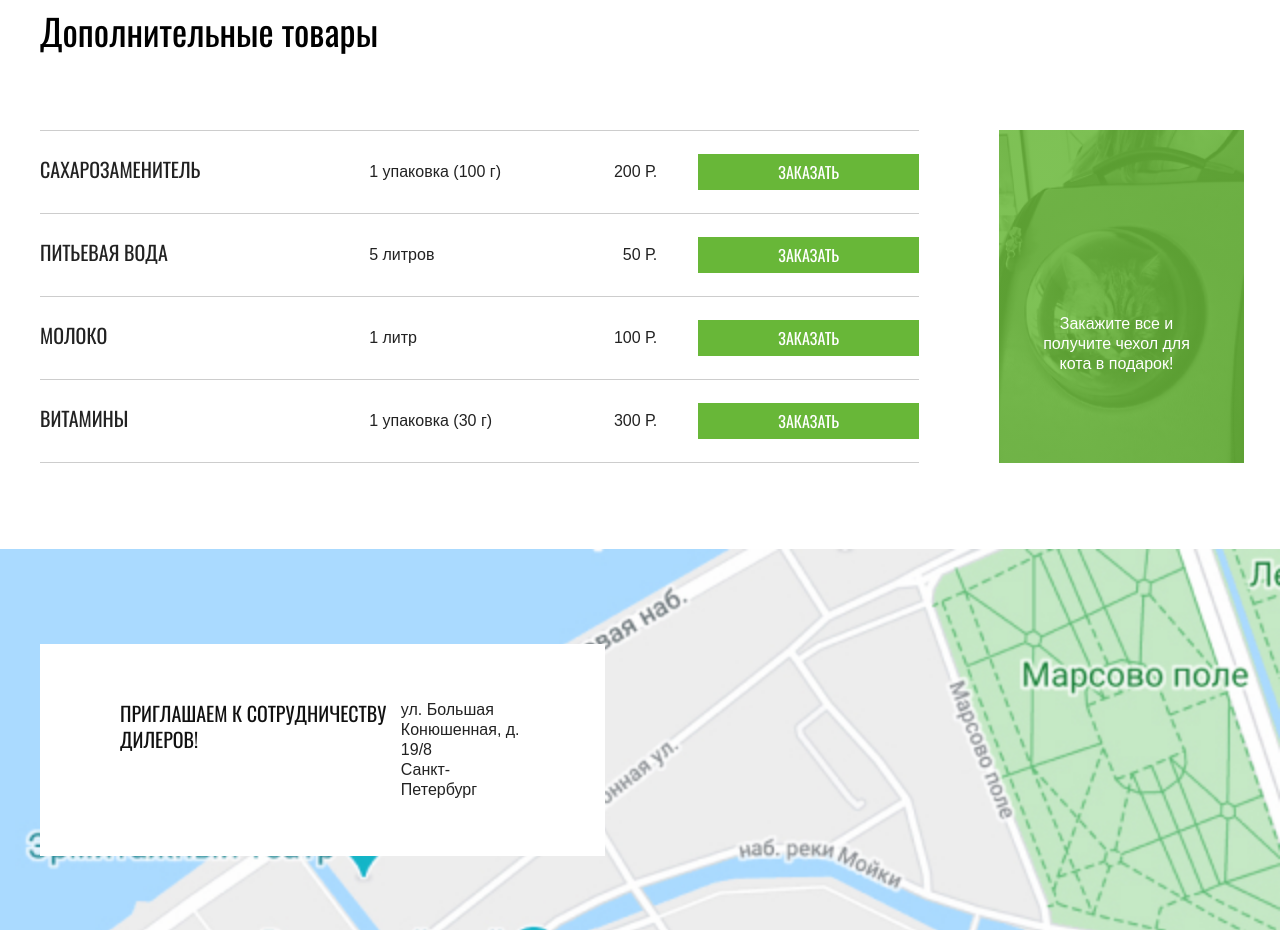
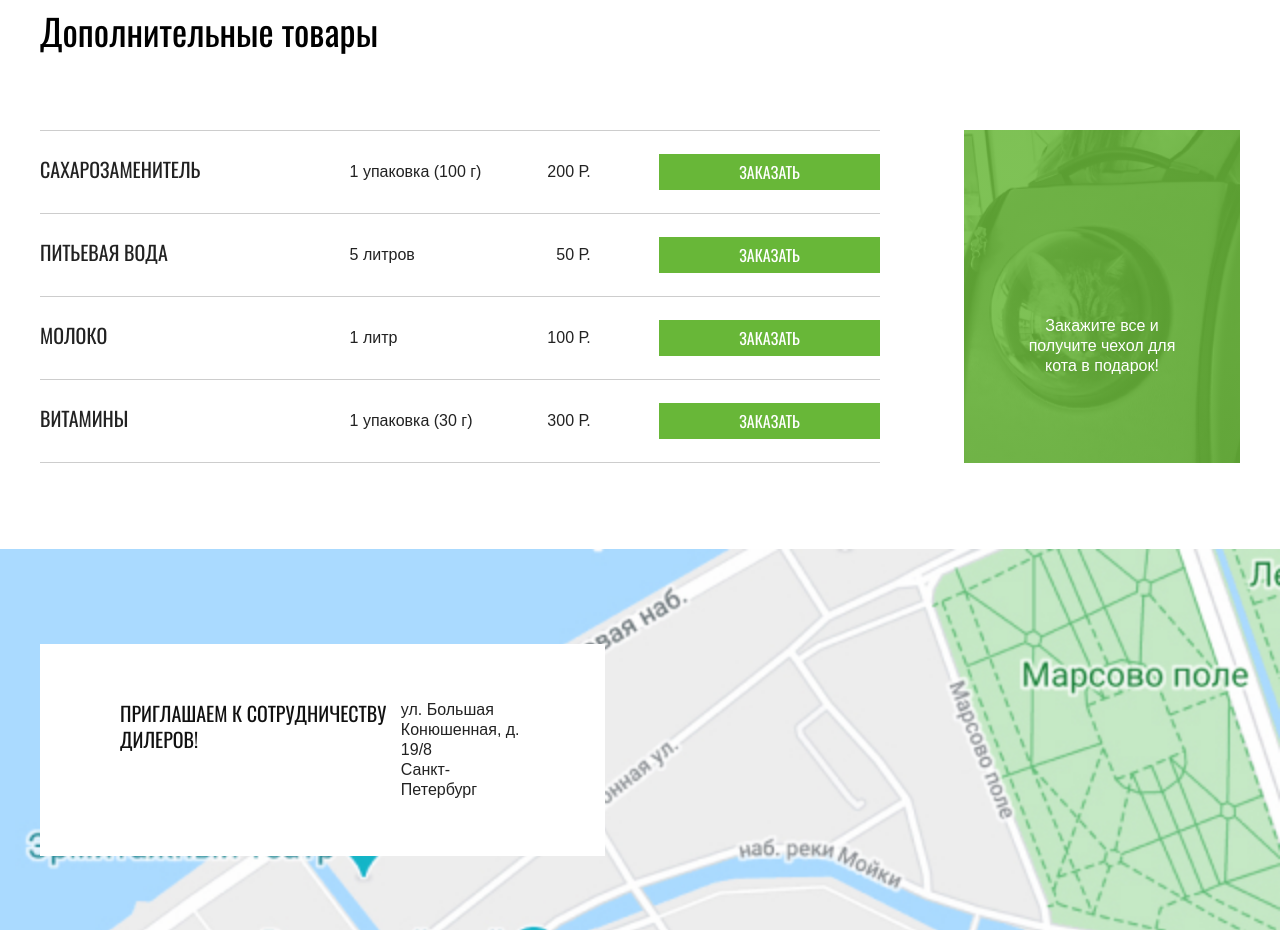
Before and after one commit to htmlacademy-adaptive/1481535-cat-energy-26, a website: page source/catalog.html in a window 1280 px wide. Shown: the part 1100-2030 px from the top of the page. Drawn offline with nearby package versions, Linux system fonts and the light colour scheme; files that its build step writes are made by us from their sources.

Commit message:
Адаптивная сетка

```diff
--- a/source/catalog.html
+++ b/source/catalog.html
@@ -355,10 +355,10 @@
       <h2 class="additional-goods__title">
         Дополнительные товары
       </h2>
-      <div class="additional-goods--wrapper">
+      <div class="additional-goods__wrapper">
         <ul class="additional-goods__list product-list">
           <li class="product-list__item">
-            <div class="product-list__item--wrapper">
+            <div class="product-list__item-wrapper">
               <h3 class="product-list__title">
                 Сахарозаменитель
               </h3>
@@ -371,7 +371,7 @@
           </li>
 
           <li class="product-list__item">
-            <div class="product-list__item--wrapper">
+            <div class="product-list__item-wrapper">
               <h3 class="product-list__title">
                 питьевая вода
               </h3>
@@ -384,7 +384,7 @@
           </li>
 
           <li class="product-list__item">
-            <div class="product-list__item--wrapper">
+            <div class="product-list__item-wrapper">
               <h3 class="product-list__title">
                 молоко
               </h3>
@@ -397,7 +397,7 @@
           </li>
 
           <li class="product-list__item">
-            <div class="product-list__item--wrapper">
+            <div class="product-list__item-wrapper">
               <h3 class="product-list__title">
                 витамины
               </h3>
@@ -410,7 +410,7 @@
           </li>
         </ul>
 
-        <div class="additional-goods__gift container">
+        <div class="additional-goods__gift">
           <p class="additional-goods__gift-description">
             Закажите все
             и получите чехол для
--- a/source/sass/blocks/additional-goods.scss
+++ b/source/sass/blocks/additional-goods.scss
@@ -42,9 +42,12 @@
   }
 }
 
-.additional-goods--wrapper {
+.additional-goods__wrapper {
   @media (min-width: $vp-1024) {
-    display: flex;
+    display: grid;
+
+    gap: 7%;
+    grid-template-columns: 70% 23%;
   }
 }
 
@@ -57,8 +60,7 @@
   padding: 186px 60px 43px 60px;
 
   @media (min-width: $vp-1024) {
-    justify-content: flex-end;
-    padding: 184px 43px 42px 40px;
+    padding: 186px 10px 43px 10px;
   }
 }
 
@@ -76,11 +78,6 @@
   background-image: linear-gradient(rgba($color-apple, 0.85), rgba($color-apple, 0.85)), url("../img/mobile/bg-gifts.jpg");
   background-repeat: no-repeat;
   background-size: cover;
-
-  @media (min-width: $vp-1024) {
-    max-width: 245px;
-    margin-left: 80px;
-  }
 }
 
 .additional-goods__gift-description {
--- a/source/sass/blocks/map.scss
+++ b/source/sass/blocks/map.scss
@@ -6,7 +6,6 @@
     max-height: 100%;
   }
 }
-
 
 .map__image {
   width: 100%;
--- a/source/sass/blocks/personal-form.scss
+++ b/source/sass/blocks/personal-form.scss
@@ -128,8 +128,8 @@
 .personal-form__fieldset--program-selection::before {
   content: "";
   position: absolute;
+  top: 0;
   left: -20px;
-  top: 0;
 
   width: 100vh;
   height: 1px;
@@ -176,7 +176,7 @@
   }
 }
 
-.personal-form__fieldset--wrapper {
+.personal-form__fieldset-wrapper {
   @media (min-width: $vp-1024) {
     display: grid;
 
--- a/source/sass/blocks/product-card.scss
+++ b/source/sass/blocks/product-card.scss
@@ -121,5 +121,4 @@
   display: flex;
   justify-content: center;
   padding: 10px;
-
 }
--- a/source/sass/blocks/product-list.scss
+++ b/source/sass/blocks/product-list.scss
@@ -13,7 +13,6 @@
   }
 
   @media (min-width: $vp-1024) {
-    width: 344%;
     margin-bottom: 0;
     padding: 0;
 
@@ -36,7 +35,7 @@
   }
 }
 
-.product-list__item--wrapper {
+.product-list__item-wrapper {
   @media (min-width: $vp-768) {
     display: flex;
   }
@@ -119,6 +118,10 @@
     font-size: 16px;
     line-height: 20px;
   }
+
+  @media (min-width: $vp-1024) {
+    margin-right: 47px;
+  }
 }
 
 .product-list__link {
--- a/source/sass/blocks/program.scss
+++ b/source/sass/blocks/program.scss
@@ -91,4 +91,9 @@
 
   background-color: $color-transparent;
   cursor: pointer;
+
+  @media (min-width: $vp-768) {
+    font-size: 20px;
+    line-height: 30px;
+  }
 }
```
Also changed, not shown: source/form.html (+1 -1 lines), source/index.html (+2 -0 lines).
